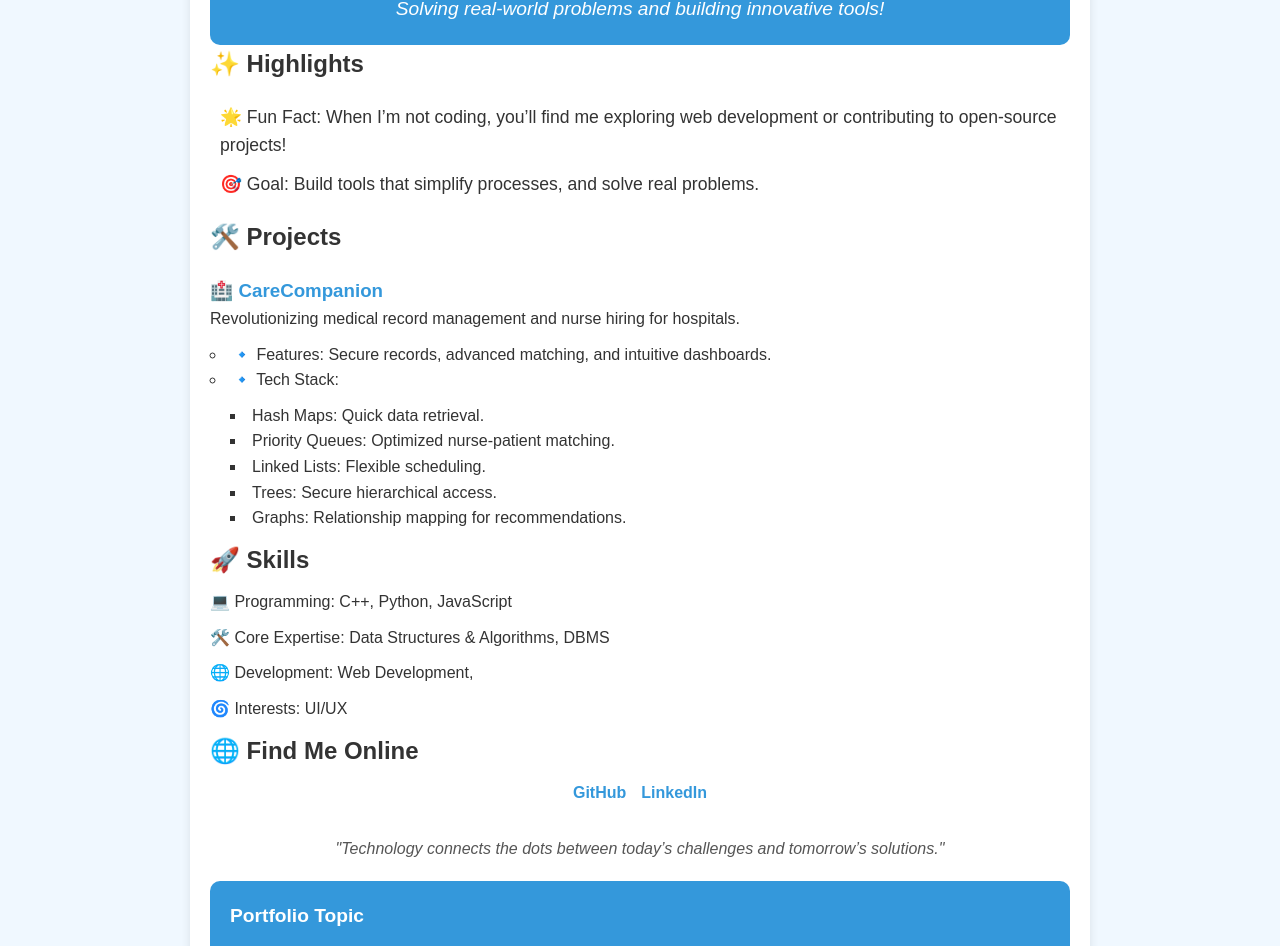
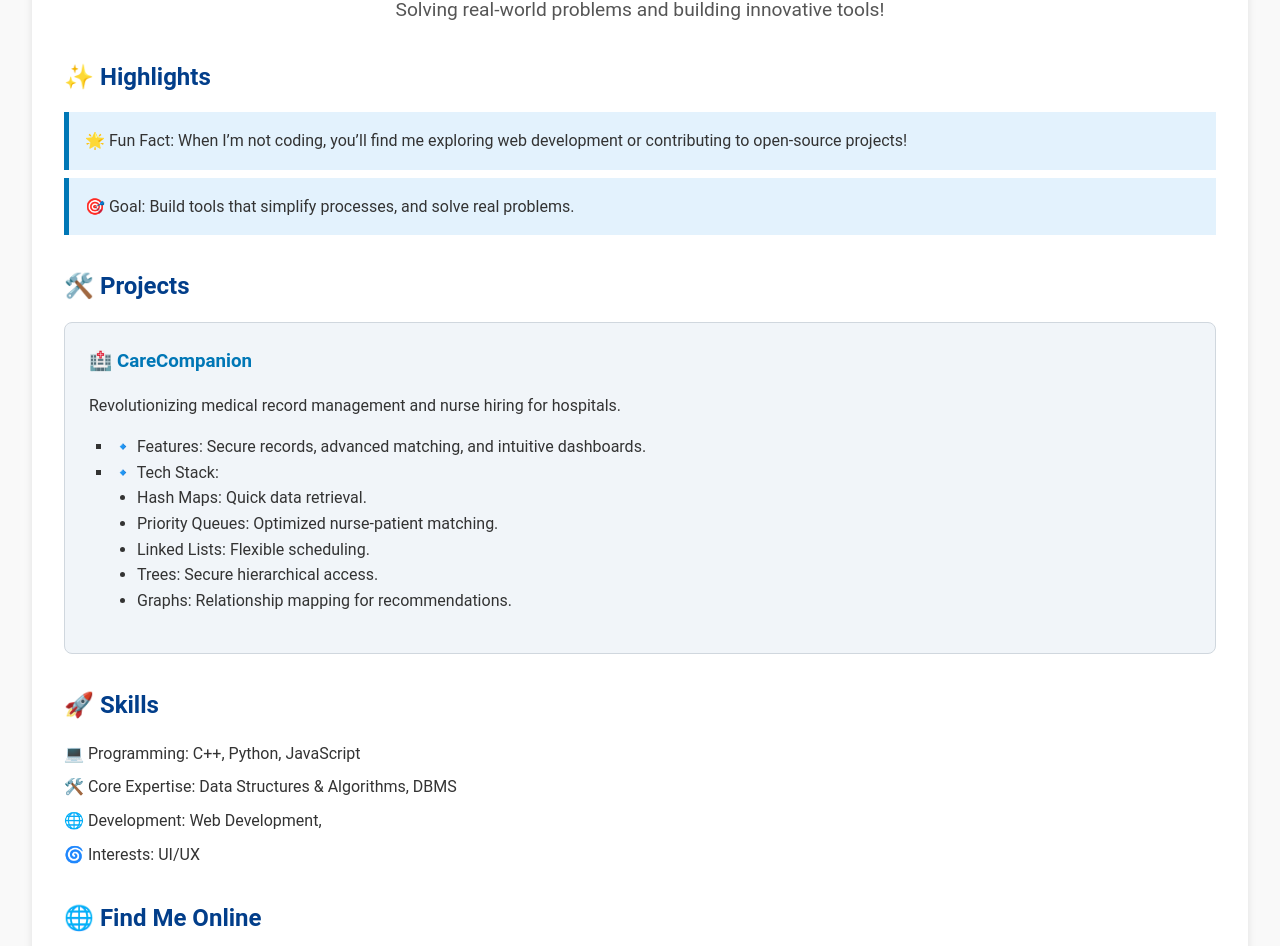
Before and after one commit to RISAPATIL/portfolio.github.io, a plain HTML site: page index.html in a window 1280 px wide. Shown: the part 117-1063 px from the top of the page. Drawn offline with Linux system fonts and the light colour scheme.

Commit message:
Update style1.css

```diff
--- a/style1.css
+++ b/style1.css
@@ -1,140 +1,185 @@
-/* General Reset */
-* {
+/* General Styles */
+body {
+  font-family: 'Roboto', Arial, sans-serif;
+  line-height: 1.6;
   margin: 0;
   padding: 0;
-  box-sizing: border-box;
+  color: #333;
+  background: #f9f9f9;
 }
 
-body {
-  font-family: 'Arial', sans-serif;
-  line-height: 1.6;
-  background: #f0f8ff; /* Light shade of blue */
-  color: #333;
-  padding: 20px;
+h1, h2, h3, p, ul {
+  margin: 0 0 1rem;
 }
 
-/* Main Container */
-.main-container {
-  max-width: 900px;
-  margin: auto;
-  background: #fff;
-  border-radius: 10px;
-  box-shadow: 0 4px 10px rgba(0, 0, 0, 0.1);
-  overflow: hidden;
-  padding: 20px;
+a {
+  text-decoration: none;
+  color: #0077b6;
+  transition: color 0.3s ease;
 }
 
-/* Header Section */
-.header {
-  text-align: center;
-  padding: 20px;
-  background: #3498db;
-  color: white;
+a:hover {
+  color: #023e8a;
+}
+
+.main-container {
+  width: 90%;
+  max-width: 1200px;
+  margin: 0 auto;
+  padding: 2rem;
+  background: #ffffff;
+  box-shadow: 0 4px 8px rgba(0, 0, 0, 0.1);
   border-radius: 10px;
 }
 
-.header span {
-  color: #f1c40f;
+/* Header Styles */
+.header {
+  text-align: center;
+  margin-bottom: 2rem;
 }
 
-.tagline {
-  font-size: 1.2em;
-  font-style: italic;
+.header h1 {
+  font-size: 2.5rem;
+  color: #0077b6;
+}
+
+.header h1 span {
+  color: #023e8a;
+}
+
+.header .tagline {
+  font-size: 1.2rem;
+  color: #555;
 }
 
 /* Highlights Section */
-.highlights ul {
-  list-style: none;
-  padding: 10px;
+.highlights {
+  margin-bottom: 2rem;
 }
 
-.highlights ul li {
-  margin: 10px 0;
-  font-size: 1.1em;
+.highlights h2 {
+  color: #023e8a;
+}
+
+.highlights ul {
+  list-style-type: none;
+  padding-left: 0;
+}
+
+.highlights li {
+  background: #e3f2fd;
+  padding: 1rem;
+  margin: 0.5rem 0;
+  border-left: 5px solid #0077b6;
 }
 
 /* Projects Section */
-.projects .project {
-  margin-top: 20px;
+.projects {
+  margin-bottom: 2rem;
 }
 
-.projects h3 {
-  color: #3498db;
+.projects h2 {
+  color: #023e8a;
 }
 
-.projects ul {
-  list-style: circle inside;
-  margin: 10px 0;
+.project {
+  background: #f1f5f9;
+  padding: 1.5rem;
+  border-radius: 8px;
+  border: 1px solid #d0d7de;
 }
 
-.projects ul ul {
-  list-style: square inside;
-  margin-left: 20px;
+.project h3 {
+  color: #0077b6;
+}
+
+.project ul {
+  padding-left: 1.5rem;
+  list-style-type: square;
+}
+
+.project ul ul {
+  list-style-type: disc;
+  padding-left: 1.5rem;
 }
 
 /* Skills Section */
+.skills {
+  margin-bottom: 2rem;
+}
+
+.skills h2 {
+  color: #023e8a;
+}
+
 .skills p {
-  margin: 10px 0;
+  margin: 0.5rem 0;
 }
 
 /* Contact Section */
+.contact {
+  margin-bottom: 2rem;
+}
+
+.contact h2 {
+  color: #023e8a;
+}
+
 .contact ul {
   list-style: none;
-  display: flex;
-  justify-content: center;
-  gap: 15px;
-  padding: 10px 0;
+  padding: 0;
 }
 
-.contact ul li a {
-  text-decoration: none;
-  color: #3498db;
-  font-weight: bold;
+.contact li {
+  margin: 0.5rem 0;
 }
 
-.contact ul li a:hover {
-  color: #f1c40f;
+.contact a {
+  color: #0077b6;
+  font-weight: bold;
 }
 
 /* Quote Section */
 .quote {
+  margin: 2rem 0;
   text-align: center;
-  margin: 20px 0;
   font-style: italic;
   color: #555;
+  background: #e9ecef;
+  padding: 1rem;
+  border-left: 5px solid #0077b6;
+  border-radius: 5px;
 }
 
-/* Footer Section */
+/* Footer Styles */
 .footer {
-  text-align: left;
-  padding: 20px;
-  margin-top: 20px;
-  background: #3498db;
-  color: white;
-  font-size: 1em;
-  border-radius: 10px;
+  text-align: center;
+  padding: 1.5rem;
+  background: #0077b6;
+  color: #fff;
+  border-radius: 0 0 10px 10px;
 }
 
 .footer h3 {
-  font-size: 1.2em;
-  margin-bottom: 10px;
+  margin-bottom: 1rem;
 }
 
 .footer dl {
-  margin: 10px 0;
+  text-align: left;
+  margin: 0 auto 1rem;
+  display: inline-block;
 }
 
 .footer dt {
   font-weight: bold;
+  color: #ffdd99;
 }
 
 .footer dd {
-  margin-bottom: 8px;
-  margin-left: 15px;
+  margin: 0 0 0.5rem;
 }
 
 .footer p {
-  text-align: center;
-  margin-top: 20px;
-  font-size: 0.9em;
+  margin-top: 1rem;
+  font-size: 0.9rem;
 }
```
